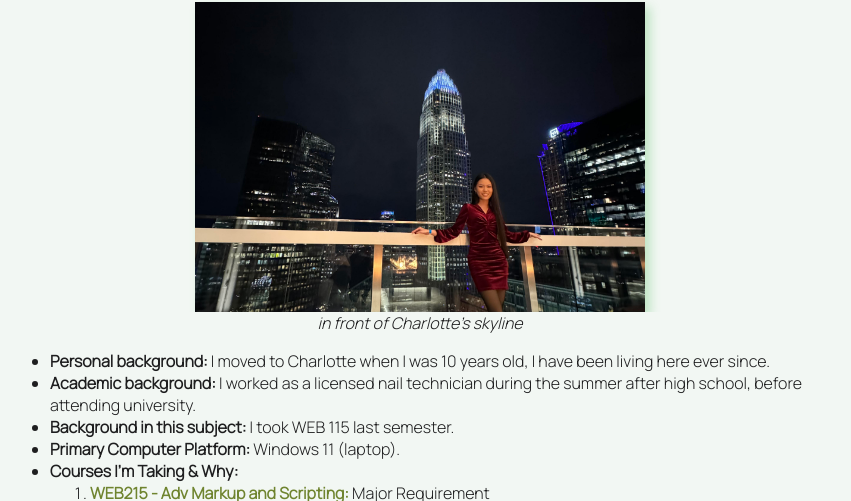
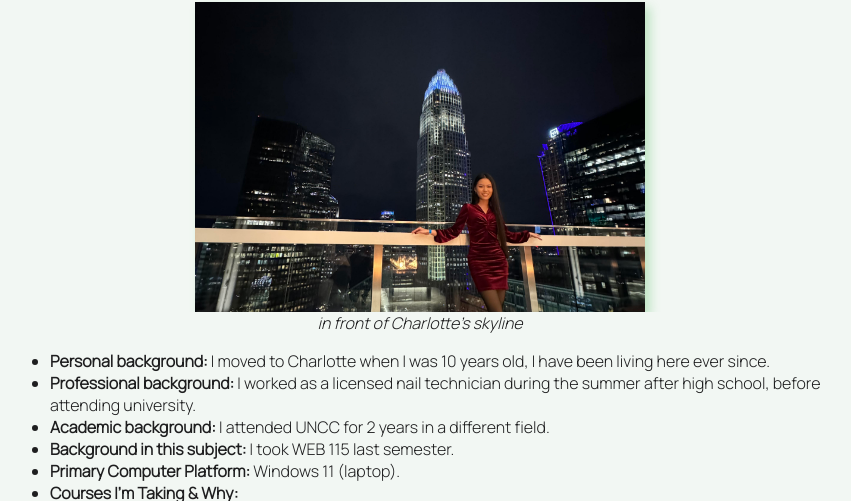
Before and after one commit to rainpyo00/rainpyo00.github.io, a plain HTML site: page web215/introduction.html in a window 1280 px wide. Shown: the part 218-719 px from the top of the page, without its empty margins (220-1071 px from the left). Drawn offline with Linux system fonts and the light colour scheme.

Commit message:
Fixed some errors

```diff
--- a/web215/introduction.html
+++ b/web215/introduction.html
@@ -20,7 +20,8 @@
 
 <ul class="about">
     <li><strong>Personal background:</strong> I moved to Charlotte when I was 10 years old, I have been living here ever since. </li>
-    <li><strong>Academic background:</strong> I worked as a licensed nail technician during the summer after high school, before attending university. </li>
+    <li><strong>Professional background:</strong> I worked as a licensed nail technician during the summer after high school, before attending university. </li>
+    <li><strong>Academic background:</strong>  I attended UNCC for 2 years in a different field.  </li>
     <li><strong>Background in this subject:</strong>  I took WEB 115 last semester. </li>
     <li><strong>Primary Computer Platform:</strong>  Windows 11 (laptop).</li>
     <li><strong>Courses I'm Taking & Why:</strong>
```
